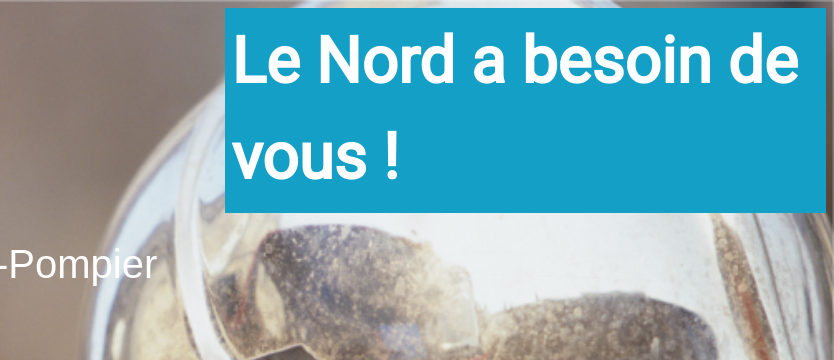
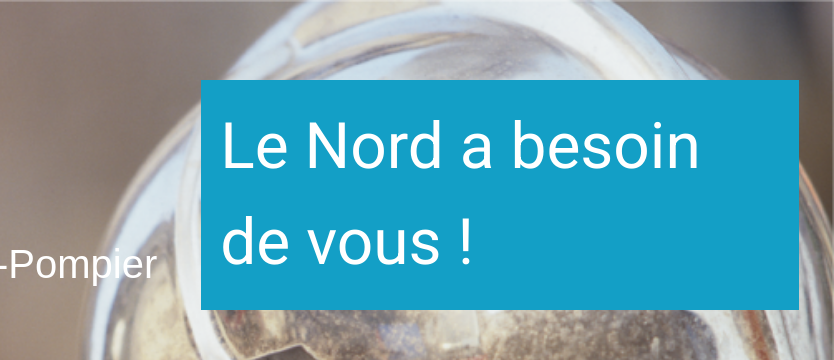
Before and after one commit to LJ59/spv, a plain HTML site: page index.html in a window 1280 px wide. Shown: the top 360 px of the page, 446-1280 px from the left. Drawn offline with nearby package versions, Linux system fonts and the light colour scheme.

Commit message:
Add files via upload

```diff
--- a/styles.css
+++ b/styles.css
@@ -32,10 +32,9 @@ header {
 }
 
 .preTxt-item {
-    display: flex;
-    margin: 0.5rem;
-    padding: 0.4rem;
-    font-weight: bolder;
+    margin-top: 5rem;
+    margin-right: 2.2rem;
+    padding: 1.2rem;
     background-color: #139FC6;
 }
 
```
